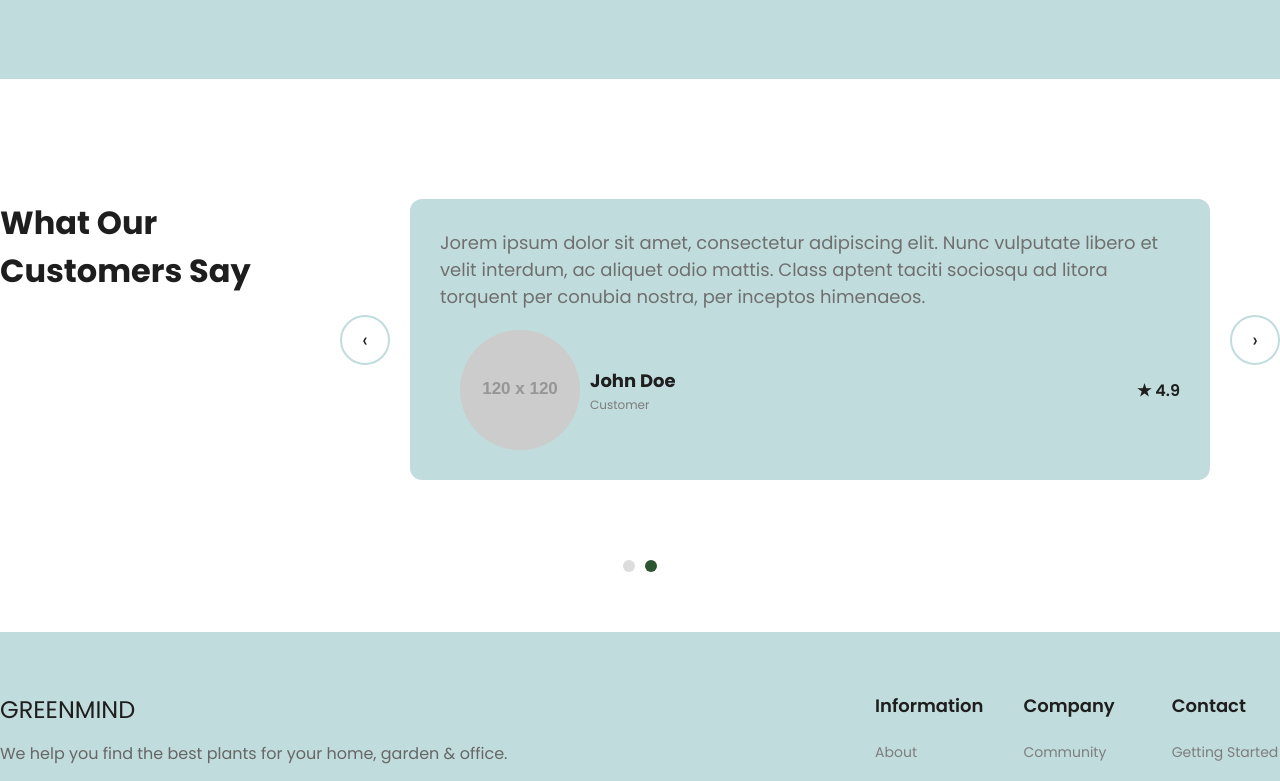
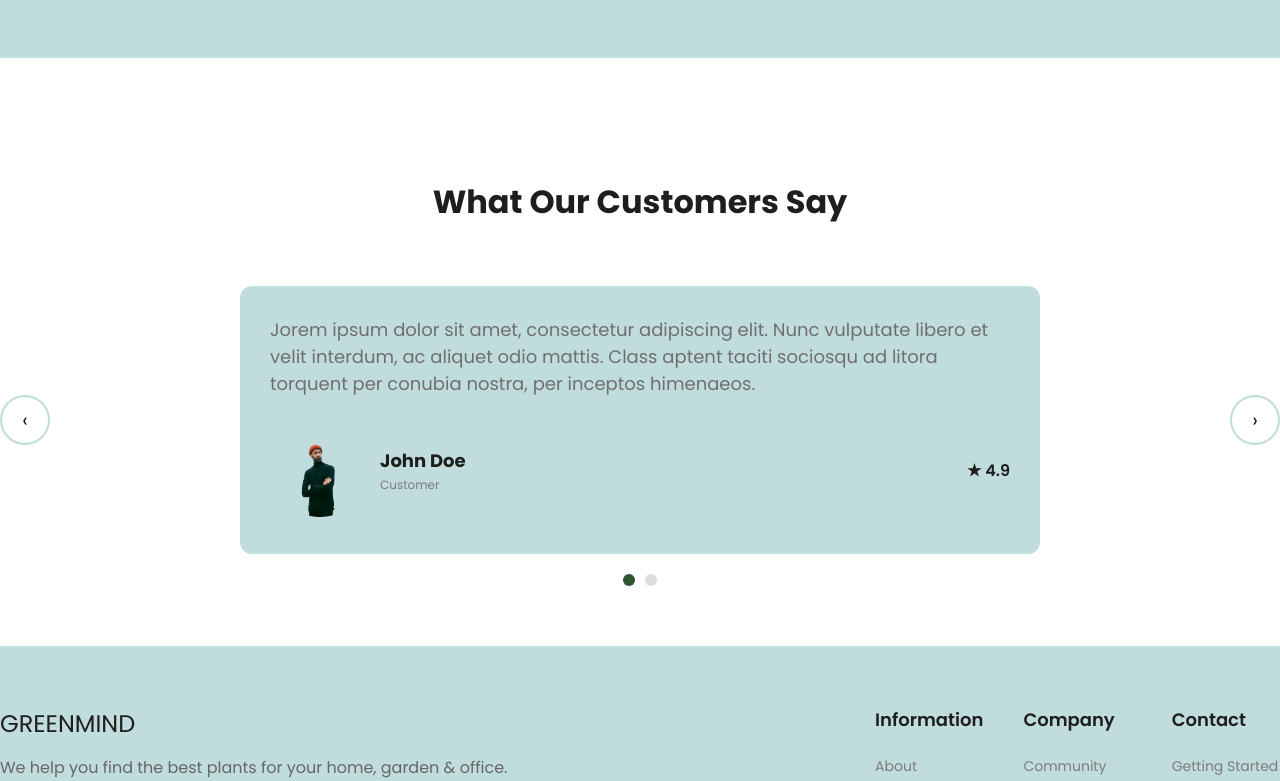
Before and after one commit to tranhoangha9/convert_to_react, a React (Vite) app: page / in a window 1280 px wide. Shown: the part 2786-3567 px from the top of the page. Built offline with nearby package versions, Linux system fonts and the light colour scheme.

Commit message:
cập nhật lại giao diện trang chủ

```diff
--- a/src/Styles/testimonials.css
+++ b/src/Styles/testimonials.css
@@ -1,24 +1,12 @@
 .testimonials {
     padding: 60px 0;
 }
-
-
-.testimonials-header {
-    margin-bottom: 60px;
-    display: grid;
-    grid-template-columns: 1fr auto;
-
-}
-
-.testimonials-header h2 {
+.testimonials h2 {
     font-size: 32px;
     font-weight: bold;
     color: #1e1e1e;
-    margin-bottom: 15px;
-    max-width: 100%;
-    justify-self: start;
-    margin: 0 auto;
-    justify-content: center;
+    margin-bottom: 60px;
+    text-align: center;
 }
 
 .testimonials-wrapper {
@@ -49,22 +37,17 @@
 }
 
 .testimonials-content {
-    flex: 0 0 100%;
-    max-width: 100%;
-}
-
-.testimonials-content {
     position: absolute;
     top: 0;
     left: 0;
     width: 100%;
     opacity: 0;
-    transition: all 1s cubic-bezier(0.25, 0.46, 0.45, 0.94);
+    transition: all 0.5s ease-in-out;
     transform: translateX(100%);
     z-index: 1;
 }
 
-.testimonials-content:first-child {
+.testimonials-content.active {
     position: relative;
     opacity: 1;
     transform: translateX(0);
@@ -98,25 +81,12 @@
     position: relative;
 }
 
-.testimonials-author svg {
 
-    position: absolute;
-    left: 30px;
-    top: 50%;
-    transform: translateY(-50%);
-    z-index: 1;
-    width: 60px;
-    height: auto;
 
-}
-
-.testimonials-author img {
-    width: 120px;
-    height: 120px;
+.avatar-bg img {
+    width: 100px;
+    height: 100px;
     object-fit: cover;
-    position: relative;
-    z-index: 2;
-    margin-left: 20px;
     border-radius: 50%;
 }
 
--- a/src/components/BestSelling/BestSelling.jsx
+++ b/src/components/BestSelling/BestSelling.jsx
@@ -13,6 +13,7 @@ import selling9 from '../../assets/images/selling9.png';
 
 function BestSelling() {
   const [currentSlide, setCurrentSlide] = useState(0);
+  const [isAutoSlide, setIsAutoSlide] = useState(true);
 
   const plantGroups = [
     [
@@ -33,12 +34,14 @@ function BestSelling() {
   ];
 
   useEffect(() => {
+    if (!isAutoSlide) return;
+
     const autoSlide = setInterval(() => {
       setCurrentSlide((prev) => (prev + 1) % plantGroups.length);
     }, 3000);
 
     return () => clearInterval(autoSlide);
-  }, [plantGroups.length]);
+  }, [plantGroups.length, isAutoSlide]);
 
   const nextSlide = () => {
     setCurrentSlide((prev) => (prev + 1) % plantGroups.length);
@@ -46,6 +49,14 @@ function BestSelling() {
 
   const prevSlide = () => {
     setCurrentSlide((prev) => (prev - 1 + plantGroups.length) % plantGroups.length);
+  };
+
+  const handleMouseEnter = () => {
+    setIsAutoSlide(false);
+  };
+
+  const handleMouseLeave = () => {
+    setIsAutoSlide(true);
   };
 
   return (
@@ -58,7 +69,11 @@ function BestSelling() {
             <button className="see-more-btn">See More →</button>
           </div>
           <div className="best-selling-right">
-            <div className="plants-grid-slider">
+            <div
+              className="plants-grid-slider"
+              onMouseEnter={handleMouseEnter}
+              onMouseLeave={handleMouseLeave}
+            >
               {plantGroups.map((group, groupIndex) => (
                 <div key={groupIndex} className={`plants-group ${groupIndex === currentSlide ? 'active' : ''}`}>
                   <div className="plants-grid">
--- a/src/components/Categories/Categories.jsx
+++ b/src/components/Categories/Categories.jsx
@@ -16,8 +16,6 @@ function Categories() {
             <img src={categories1} alt="Natural Plants" />
             <div className="category-overlay">
               <h3>Natural Plants</h3>
-              <p>Add a touch of nature to your space</p>
-              <button className="explore-btn">Explore</button>
             </div>
           </div>
           <div className="category-item category-center">
@@ -32,8 +30,6 @@ function Categories() {
             <img src={categories3} alt="Artificial Plants" />
             <div className="category-overlay">
               <h3>Artificial Plants</h3>
-              <p>Low maintenance beauty for your home</p>
-              <button className="explore-btn">Explore</button>
             </div>
           </div>
         </div>
--- a/src/components/Testimonials/Testimonials.jsx
+++ b/src/components/Testimonials/Testimonials.jsx
@@ -1,4 +1,6 @@
-import React, { useState, useEffect } from 'react';
+import React, { useState } from 'react';
+import card1 from '../../assets/images/card1.png';
+import card2 from '../../assets/images/card2.png';
 
 function Testimonials() {
   const [currentSlide, setCurrentSlide] = useState(0);
@@ -9,24 +11,18 @@ function Testimonials() {
       text: "Jorem ipsum dolor sit amet, consectetur adipiscing elit. Nunc vulputate libero et velit interdum, ac aliquet odio mattis. Class aptent taciti sociosqu ad litora torquent per conubia nostra, per inceptos himenaeos.",
       author: "John Doe",
       role: "Customer",
-      rating: "★ 4.9"
+      rating: "★ 4.9",
+      image: card1
     },
     {
       id: 2,
       text: "Lorem ipsum dolor sit amet, consectetur adipiscing elit. Nunc vulputate libero et velit interdum, ac aliquet odio mattis. Class aptent taciti sociosqu ad litora torquent per conubia nostra, per inceptos himenaeos.",
       author: "Jane Smith",
       role: "Customer",
-      rating: "★ 4.8"
+      rating: "★ 4.8",
+      image: card2
     }
   ];
-
-  useEffect(() => {
-    const autoSlide = setInterval(() => {
-      setCurrentSlide((prev) => (prev + 1) % testimonials.length);
-    }, 5000);
-
-    return () => clearInterval(autoSlide);
-  }, [testimonials.length]);
 
   const nextSlide = () => {
     setCurrentSlide((prev) => (prev + 1) % testimonials.length);
@@ -39,7 +35,6 @@ function Testimonials() {
   return (
     <section className="testimonials">
       <div className="container">
-        <div className="testimonials-header">
         <h2>What Our Customers Say</h2>
         <div className="testimonials-wrapper">
           <button className="slide-btn-prev" onClick={prevSlide}>‹</button>
@@ -49,11 +44,9 @@ function Testimonials() {
                 <div className="testimonials-card">
                   <p>{testimonial.text}</p>
                   <div className="testimonials-author">
-                      <svg width="60" height="60" viewBox="0 0 60 60" fill="none" xmlns="http://www.w3.org/2000/svg">
-                        <path d="M30 0C13.4315 0 0 13.4315 0 30C0 46.5685 13.4315 60 30 60C46.5685 60 60 46.5685 60 30C60 13.4315 46.5685 0 30 0ZM30 45C20.6112 45 13 37.3888 13 28C13 18.6112 20.6112 11 30 11C39.3888 11 47 18.6112 47 28C47 37.3888 39.3888 45 30 45Z" fill="#1E1E1E"/>
-                        <path d="M30 15C24.4772 15 20 19.4772 20 25C20 30.5228 24.4772 35 30 35C35.5228 35 40 30.5228 40 25C40 19.4772 35.5228 15 30 15ZM30 30C26.6863 30 24 27.3137 24 24C24 20.6863 26.6863 18 30 18C33.3137 18 36 20.6863 36 24C36 27.3137 33.3137 30 30 30Z" fill="#1E1E1E"/>
-                      </svg>
-                      <img src="https://via.placeholder.com/120x120" alt={testimonial.author} />
+                    <div className="avatar-bg">
+                      <img src={testimonial.image} alt={testimonial.author} />
+                    </div>
                     <div className="author-info">
                       <h4>{testimonial.author}</h4>
                       <span>{testimonial.role}</span>
@@ -67,7 +60,6 @@ function Testimonials() {
             ))}
           </div>
           <button className="slide-btn-next" onClick={nextSlide}>›</button>
-          </div>
         </div>
         <div className="testimonial-dots">
           {testimonials.map((_, index) => (
```
Lines whose indentation alone changed are shown as unchanged.
